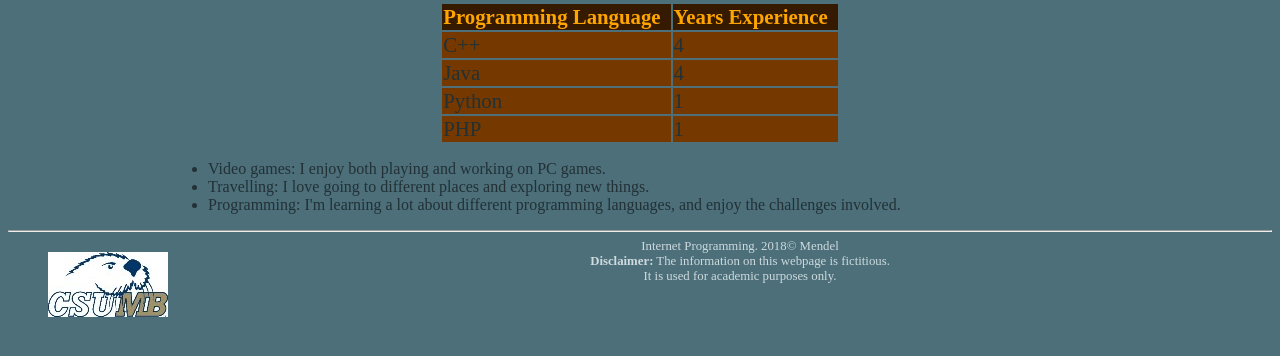
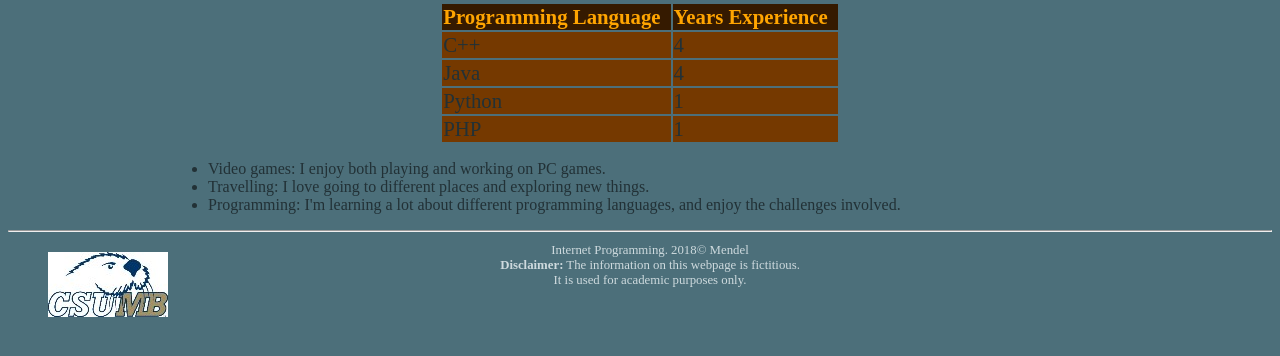
Before and after one commit to bmendel/cst336, a PHP site: page /labs/lab1/about.html in a window 1280 px wide. Shown: the part 196-552 px from the top of the page. Run offline with PHP 8.4, Linux system fonts and the light colour scheme.

Commit message:
Added about.html, updated syles.css to account for about.html

```diff
--- a/labs/lab1/css/styles.css
+++ b/labs/lab1/css/styles.css
@@ -48,6 +48,11 @@ footer {
     float: left;
 }
 
+#footerText {
+    padding-right: 180px;
+    padding-top: 4px;
+}
+
 table {
     margin: 0px auto;
 }
@@ -70,6 +75,6 @@ td strong {
 }
 
 ul {
-    text-allign: left;
+    text-align: left;
     padding-left: 200px;
 }
```
